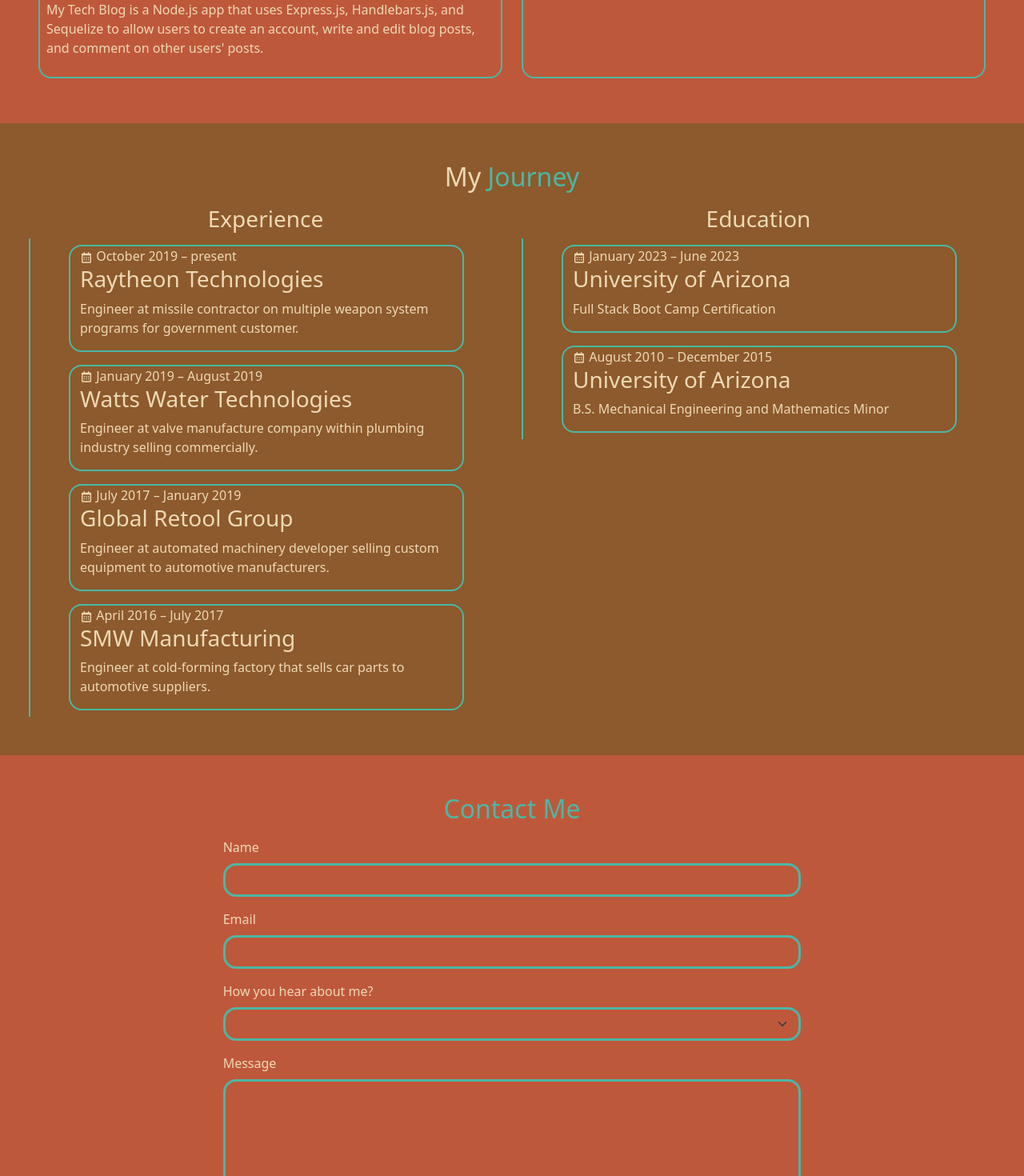
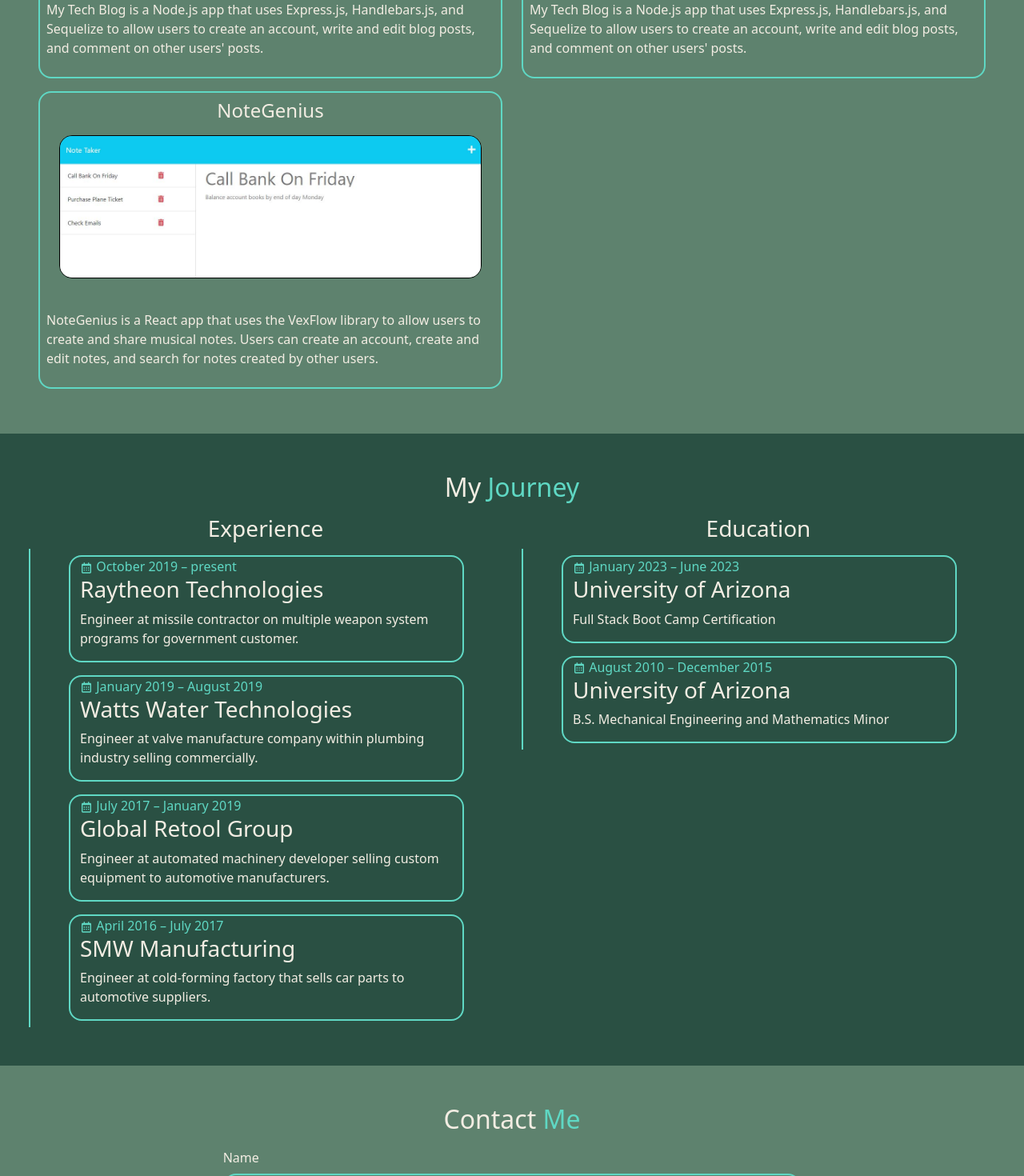
Before and after one commit to arishorts/arishorts-portfolio, a React (Create React App) app: page / in a window 1280 px wide. Shown: the part 1320-2790 px from the top of the page at 80% size. Built offline with nearby package versions, Linux system fonts and the light colour scheme.

Commit message:
Altered color scheme to fall in line with shades of green

```diff
--- a/src/App.css
+++ b/src/App.css
@@ -6,162 +6,108 @@
   border: none;
   outline: none;
   scroll-behavior: smooth;
-  user-select: none;
+  /* user-select: none; */
 }
 
 :root {
+  --color-cactus-green: #5e826e;
+  --color-hunt-club: #2a5043;
   --color-sand: #efd9b4;
   --color-canyon-red: #d16b5a;
   --color-sagebrush-green: #a2b57f;
   --color-adobe-orange: #e37759;
-  --color-desert-brown: #8c5a2c;
-  --color-turquoise-blue: #4cb7a5;
+  --color-renwick-rose-beige: #ae8871;
+  --color-terra-brun: #5d3828;
+  --color-turquoise-blue: #5fd8c4;
   --color-sky-blue: #6bb0e3;
   --color-sunset-purple: #7d4e5f;
   --color-copper-orange: #d78f1b;
-  --color-terracotta-red: #be583b;
+  --color-baked-clay: #c2785d;
   --color-burnt-sienna: #7e462c;
   --color-camel-tan: #d3b29c;
   --color-ivory-white: #f3ede3;
 }
-/* Hide the scrollbar */
+/* Hide the scrollbar
 .container::-webkit-scrollbar {
   display: none;
-}
-
-.main-container {
-  background-color: var(--color-desert-brown);
-}
+} */
 
 .header-container {
-  background-color: var(--color-canyon-red);
+  background-color: var(--color-hunt-club);
 }
 
 .header-brand,
 .navbar-item {
   text-decoration: "none";
-  color: var(--color-sand);
+  color: var(--color-ivory-white);
   font-size: 1.2rem;
 }
 
-.aboutme-content {
-  color: var(--color-sand);
+.main-container,
+#resume-container {
+  background-color: var(--color-hunt-club);
 }
 
-.aboutme-header {
+.resume-span,
+.aboutme-span,
+.portfolio-span,
+.contactme-span,
+.card-container,
+.card-year {
   color: var(--color-turquoise-blue);
 }
 
-.portfolio-container {
-  background-color: var(--color-terracotta-red);
+.portfolio-container,
+.contactme-container,
+#email,
+#name,
+#medium,
+#message {
+  background-color: var(--color-cactus-green);
 }
 
-.portfolio-header {
-  color: var(--color-turquoise-blue);
-}
-
-.project-header {
-  color: var(--color-sand);
-}
-
-.project-content {
-  color: var(--color-sand);
-}
-
-.resume-header {
-  color: var(--color-sand);
-}
-
-.resume-span {
-  color: var(--color-turquoise-blue);
-}
-
-.resume-subheader {
-  color: var(--color-sand);
+.aboutme-header,
+.aboutme-content,
+.project-header,
+.project-content,
+.portfolio-header,
+.resume-header,
+.resume-subheader,
+.card-content,
+.contactme-header,
+.form-label,
+.footer-header,
+.footer-icon,
+#email,
+#name,
+#medium,
+#message {
+  color: var(--color-ivory-white);
 }
 
 .resume-column {
   border-left: 2px solid var(--color-turquoise-blue);
 }
 
-.resume-card {
+.resume-card,
+#email,
+#name,
+#medium,
+#message {
   border: 2px solid var(--color-turquoise-blue);
 }
 
-.card-container {
-  color: var(--color-turquoise-blue);
-}
-
-.card-content {
-  color: var(--color-sand);
-}
-
-.contactme-container {
-  background-color: var(--color-terracotta-red);
-}
-
-.contactme-header {
-  color: var(--color-turquoise-blue);
-}
-
-.form-label {
-  color: var(--color-sand);
-}
-
 .form-control {
-  background-color: var(--color-sand);
+  background-color: var(--color-ivory-white);
 }
 
 #contactme-button {
   background-color: var(--color-turquoise-blue);
-  color: var(--color-sunset-purple);
-  border: 2px solid var(--color-canyon-red);
+  color: var(--color-cactus-green);
   font-weight: 600;
   width: 30%;
 }
 
-#email,
-#name,
-#medium,
-#message {
-  background-color: var(--color-terracotta-red);
-}
-
-.footer-header {
-  color: var(--color-sand);
-}
-
 .footer-icon {
-  color: var(--color-sand);
   font-size: 2rem;
 }
-
-@media (prefers-reduced-motion: no-preference) {
-  .App-logo {
-    animation: App-logo-spin infinite 20s linear;
-  }
-}
-
-.App-header {
-  background-color: #282c34;
-  min-height: 100vh;
-  display: flex;
-  flex-direction: column;
-  align-items: center;
-  justify-content: center;
-  font-size: calc(10px + 2vmin);
-  color: white;
-}
-
-.App-link {
-  color: #61dafb;
-}
-
-@keyframes App-logo-spin {
-  from {
-    transform: rotate(0deg);
-  }
-  to {
-    transform: rotate(360deg);
-  }
-}
--- a/src/components/aboutme.jsx
+++ b/src/components/aboutme.jsx
@@ -4,7 +4,9 @@
 const AboutMe = () => {
   return (
     <div className="container-fluid py-5 px-5" id="aboutme">
-      <h1 className="text-center aboutme-header mb-3">About Me</h1>
+      <h1 className="text-center aboutme-header mb-3">
+        About <span className="aboutme-span">Me</span>
+      </h1>
 
       <picture className="row justify-content-center">
         <img
--- a/src/components/common/experience.jsx
+++ b/src/components/common/experience.jsx
@@ -5,7 +5,7 @@
   return (
     <div className="card-content card-container">
       <div className="card-content">
-        <div className="year">
+        <div className="card-year">
           <BiCalendar /> {date}
         </div>
         <h3>{name}</h3>
--- a/src/components/common/input.jsx
+++ b/src/components/common/input.jsx
@@ -11,11 +11,6 @@
         name={name}
         id={name}
         className="form-control rounded-4"
-        style={{
-          // backgroundColor: "var(--color-sunset-purple)",
-          border: "3px solid var(--color-turquoise-blue)",
-          color: "var(--color-sand)",
-        }}
       />
       {error && <div className="alert alert-danger mt-1">{error}</div>}
     </div>
--- a/src/components/common/select.jsx
+++ b/src/components/common/select.jsx
@@ -12,10 +12,6 @@
           id={name}
           {...rest}
           className="form-select rounded-4"
-          style={{
-            border: "3px solid var(--color-turquoise-blue)",
-            color: "var(--color-sand)",
-          }}
         >
           <option value=""></option>
           {options.map((option) => (
--- a/src/components/common/textfield.jsx
+++ b/src/components/common/textfield.jsx
@@ -12,10 +12,6 @@
         id={name}
         className="form-control rounded-4"
         rows="7"
-        style={{
-          border: "3px solid var(--color-turquoise-blue)",
-          color: "var(--color-sand)",
-        }}
       />
       {error && <div className="alert alert-danger mt-1">{error}</div>}
     </div>
--- a/src/components/contactMe.jsx
+++ b/src/components/contactMe.jsx
@@ -33,7 +33,9 @@
       <React.Fragment>
         <div className="container-fluid contactme-container" id="contactme">
           <div className="mt-5 py-5 row justify-content-center">
-            <h2 className="text-center contactme-header mb-3">Contact Me</h2>
+            <h2 className="text-center contactme-header mb-3">
+              Contact <span className="contactme-span">Me</span>
+            </h2>
             <form
               className="col-md-7 col-10 contactme-content"
               onSubmit={this.handleSubmit}
--- a/src/components/portfolio.jsx
+++ b/src/components/portfolio.jsx
@@ -4,6 +4,13 @@
 class Portfolio extends Component {
   state = {
     repos: [
+      {
+        name: "Ballot-Box",
+        url: "https://fathomless-gorge-67746.herokuapp.com/",
+        description:
+          "My Tech Blog is a Node.js app that uses Express.js, Handlebars.js, and Sequelize to allow users to create an account, write and edit blog posts, and comment on other users' posts.",
+        image: "./mytechblog.jpeg",
+      },
       // {
       //   name: "Blockflix",
       //   summary: "A web app for tracking and rating movies and TV shows.",
@@ -14,8 +21,6 @@
       // },
       {
         name: "My Tech Blog",
-        summary: "A CMS-style blog site for developers.",
-        date: "2021-03-20T15:40:22Z",
         url: "https://github.com/arishorts/my-tech-blog",
         description:
           "My Tech Blog is a Node.js app that uses Express.js, Handlebars.js, and Sequelize to allow users to create an account, write and edit blog posts, and comment on other users' posts.",
@@ -23,8 +28,6 @@
       },
       {
         name: "NoteGenius",
-        summary: "A web app for creating and sharing musical notes.",
-        date: "2020-10-31T14:25:58Z",
         url: "https://github.com/arishorts/NoteGenius",
         description:
           "NoteGenius is a React app that uses the VexFlow library to allow users to create and share musical notes. Users can create an account, create and edit notes, and search for notes created by other users.",
@@ -40,7 +43,9 @@
           id="portfolio"
           className="px-5 py-5 portfolio-container container-fluid"
         >
-          <h2 className="portfolio-header pb-2 text-center">Portfolio</h2>
+          <h2 className="portfolio-header pb-2 text-center">
+            My <span className="portfolio-span">Portfolio</span>
+          </h2>
           <div className="row">
             {this.state.repos.map((repo, index) => (
               <div
--- a/src/components/resume.jsx
+++ b/src/components/resume.jsx
@@ -45,7 +45,7 @@
   render() {
     return (
       <React.Fragment>
-        <div id="resume" className="px-5 container-fluid">
+        <div id="resume-container" className="px-5 container-fluid">
           <h2 className="resume-header pt-5 pb-2 text-center">
             My <span className="resume-span">Journey</span>
           </h2>
```
